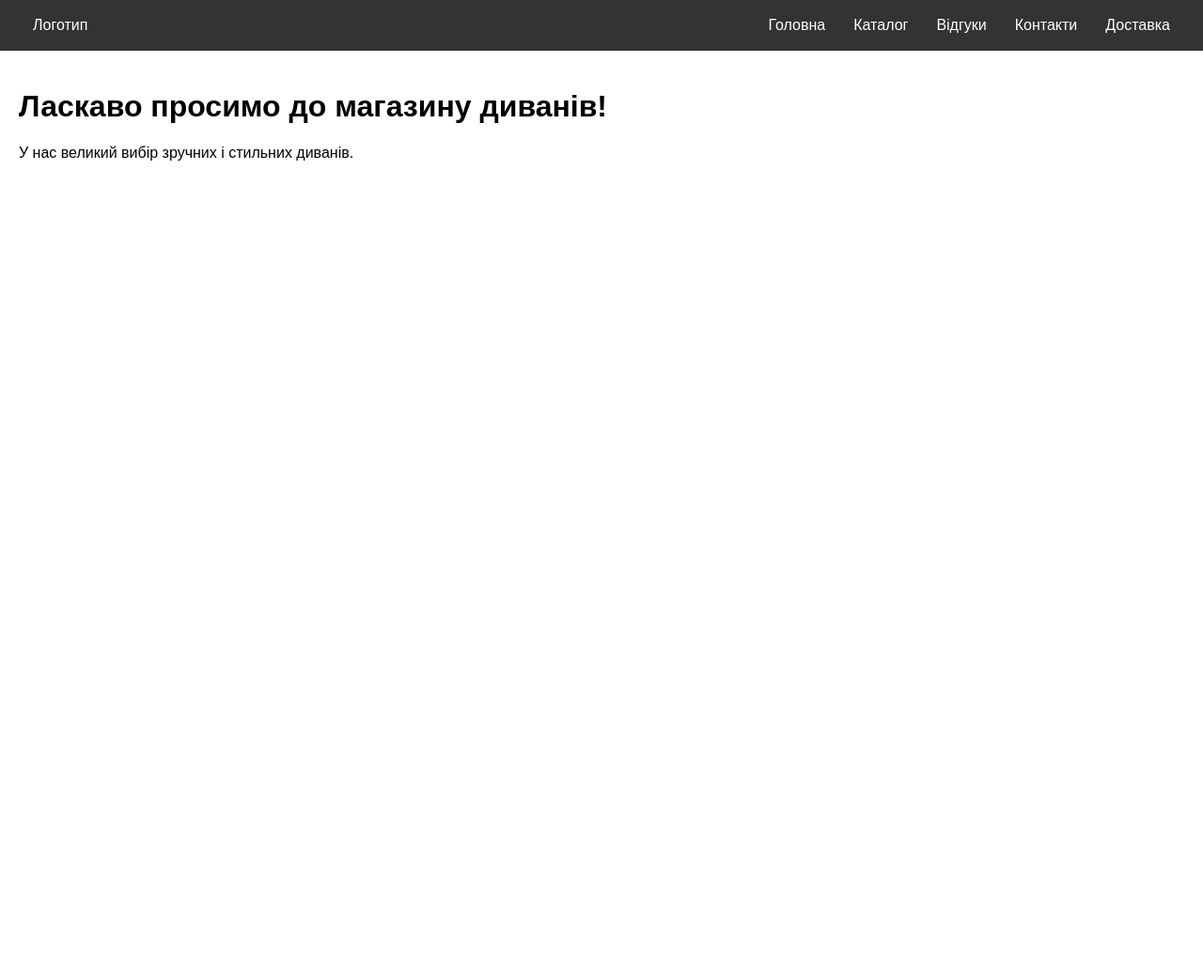
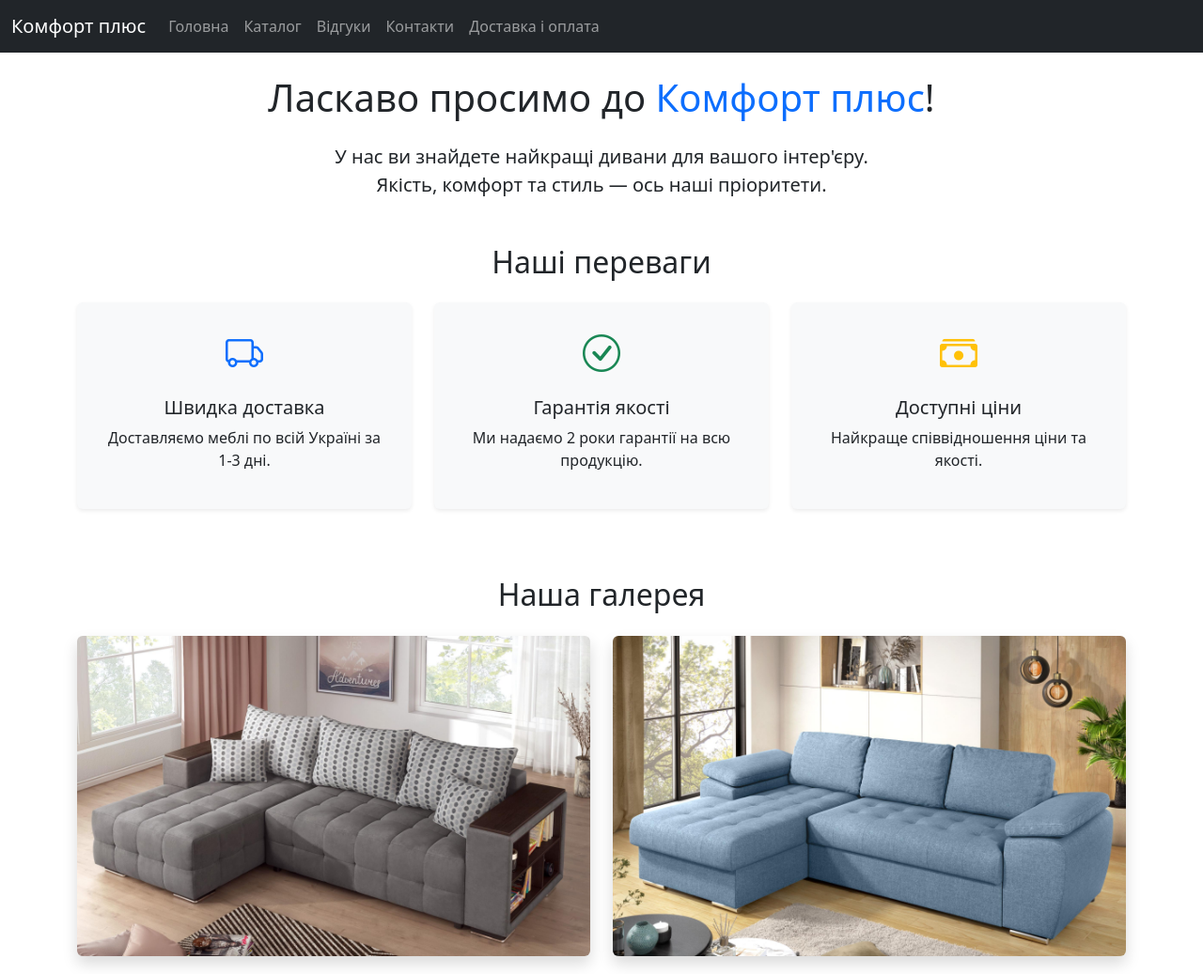
Before and after one commit to DavidRabota/KomfortPlus, a plain HTML site: page index.html in a window 1280 px wide. Shown: the top 1037 px of the page at 94% size. Before the commit the page ends 800 px from the top, so only its background shows below. Drawn offline with nearby package versions, Linux system fonts and the light colour scheme.

Commit message:
Add files via upload

```diff
--- a/index.html
+++ b/index.html
@@ -1,84 +1,93 @@
+
 <!DOCTYPE html>
 <html lang="uk">
 <head>
-  <meta charset="UTF-8">
-  <meta name="viewport" content="width=device-width, initial-scale=1.0">
-  <title>Продаж Диванів</title>
-  <style>
-    body { margin: 0; font-family: Arial, sans-serif; }
-    .navbar {
-      display: flex;
-      justify-content: space-between;
-      align-items: center;
-      background-color: #333;
-      padding: 10px 20px;
-    }
-    .navbar a {
-      color: white;
-      text-decoration: none;
-      padding: 8px 15px;
-    }
-    .navbar ul {
-      list-style: none;
-      display: flex;
-      margin: 0;
-      padding: 0;
-    }
-    .menu-toggle {
-      display: none;
-      flex-direction: column;
-      cursor: pointer;
-    }
-    .menu-toggle span {
-      height: 3px;
-      width: 25px;
-      background: white;
-      margin: 4px 0;
-    }
-    @media (max-width: 768px) {
-      .navbar ul {
-        display: none;
-        width: 100%;
-        flex-direction: column;
-        background-color: #333;
-      }
-      .navbar ul.show {
-        display: flex;
-      }
-      .menu-toggle {
-        display: flex;
-      }
-    }
-  </style>
+    <meta charset="UTF-8">
+    <meta name="viewport" content="width=device-width, initial-scale=1.0">
+    <title>Комфорт плюс</title>
+    <link href="https://cdn.jsdelivr.net/npm/bootstrap@5.3.0/dist/css/bootstrap.min.css" rel="stylesheet">
+<link rel="stylesheet" href="https://cdn.jsdelivr.net/npm/bootstrap-icons/font/bootstrap-icons.css">
 </head>
 <body>
-  <nav class="navbar">
-    <a href="#">Логотип</a>
-    <div class="menu-toggle">
-      <span></span>
-      <span></span>
-      <span></span>
+<nav class="navbar navbar-expand-lg navbar-dark bg-dark">
+  <div class="container-fluid">
+    <a class="navbar-brand" href="index.html">Комфорт плюс</a>
+    <div class="collapse navbar-collapse">
+      <ul class="navbar-nav me-auto mb-2 mb-lg-0">
+        <li class="nav-item"><a class="nav-link" href="index.html">Головна</a></li>
+        <li class="nav-item"><a class="nav-link" href="catalog.html">Каталог</a></li>
+        <li class="nav-item"><a class="nav-link" href="reviews.html">Відгуки</a></li>
+        <li class="nav-item"><a class="nav-link" href="contacts.html">Контакти</a></li>
+        <li class="nav-item"><a class="nav-link" href="dostavka-i-oplata.html">Доставка і оплата</a></li>
+      </ul>
     </div>
-    <ul>
-      <li><a href="index.html">Головна</a></li>
-      <li><a href="catalog.html">Каталог</a></li>
-      <li><a href="reviews.html">Відгуки</a></li>
-      <li><a href="contacts.html">Контакти</a></li>
-      <li><a href="dostavka-i-oplata.html">Доставка</a></li>
-    </ul>
-  </nav>
-  <main style="padding: 20px;">
-    <h1>Ласкаво просимо до магазину диванів!</h1>
-    <p>У нас великий вибір зручних і стильних диванів.</p>
-  </main>
-  <script>
-    document.addEventListener('DOMContentLoaded', function () {
-      const toggle = document.querySelector('.menu-toggle');
-      const menu = document.querySelector('.navbar ul');
-      toggle.addEventListener('click', () => {
-        menu.classList.toggle('show');
-      });
-    });
-  </script>
+  </div>
+</nav>
+<div class="container mt-4">
+
+<h1 class="text-center mb-4">Ласкаво просимо до <span class="text-primary">Комфорт плюс</span>!</h1>
+<p class="lead text-center">У нас ви знайдете найкращі дивани для вашого інтер'єру. <br>Якість, комфорт та стиль — ось наші пріоритети.</p>
+
+<section class="mt-5">
+  <h2 class="text-center mb-4">Наші переваги</h2>
+  <div class="row text-center">
+    <div class="col-md-4 mb-4">
+      <div class="shadow-sm p-4 rounded bg-light">
+        <i class="bi bi-truck fs-1 text-primary"></i>
+        <h5 class="mt-3">Швидка доставка</h5>
+        <p>Доставляємо меблі по всій Україні за 1-3 дні.</p>
+      </div>
+    </div>
+    <div class="col-md-4 mb-4">
+      <div class="shadow-sm p-4 rounded bg-light">
+        <i class="bi bi-check-circle fs-1 text-success"></i>
+        <h5 class="mt-3">Гарантія якості</h5>
+        <p>Ми надаємо 2 роки гарантії на всю продукцію.</p>
+      </div>
+    </div>
+    <div class="col-md-4 mb-4">
+      <div class="shadow-sm p-4 rounded bg-light">
+        <i class="bi bi-cash-stack fs-1 text-warning"></i>
+        <h5 class="mt-3">Доступні ціни</h5>
+        <p>Найкраще співвідношення ціни та якості.</p>
+      </div>
+    </div>
+  </div>
+</section>
+
+<section class="mt-5">
+  <h2 class="text-center mb-4">Наша галерея</h2>
+  <div class="row">
+    <div class="col-md-6 mb-3">
+      <img src="images/sofa1.jpg" class="img-fluid rounded shadow" alt="Диван в інтер'єрі">
+    </div>
+    <div class="col-md-6 mb-3">
+      <img src="images/sofa2.jpg" class="img-fluid rounded shadow" alt="Сучасний диван">
+    </div>
+  </div>
+</section>
+
+<section class="text-center mt-5">
+  <h2 class="mb-4">Оберіть свій ідеальний диван вже зараз</h2>
+  <a href="catalog.html" class="btn btn-lg btn-primary shadow">Перейти до каталогу</a>
+</section>
+
+<section class="map-section py-5">
+  <div class="container">
+    <h2 class="text-center mb-4">Ми на карті</h2>
+    <div class="map-container" style="text-align:center;">
+      <iframe
+        src="https://www.google.com/maps/embed?pb=!1m18!1m12!1m3!1d2649.284324403582!2d34.63224267669355!3d47.63710357119114!2m3!1f0!2f0!3f0!3m2!1i1024!2i768!4f13.1!3m3!1m2!1s0x40d83ad949e56c47%3A0x1ef6d177a4e126f!2z0LLRg9C70LjRhtGPINCi0LDRgNCwLCAxMjM0LCDQnNC-0YHQutCy0LAsINCa0LjQtdCy0LDRgNC40Y8sINCU0L3QtdCz0L7QstCwLCA1MzYwMA!5e0!3m2!1suk!2sua!4v1712505197761!5m2!1suk!2sua"
+        width="100%" height="400" style="border:0;" allowfullscreen="" loading="lazy">
+      </iframe>
+    </div>
+  </div>
+</section>
+
+
+</div>
+<footer class="bg-dark text-white text-center p-3 mt-5">
+    &copy; 2025 Комфорт плюс — Усі права захищені
+</footer>
 </body>
 </html>
```
